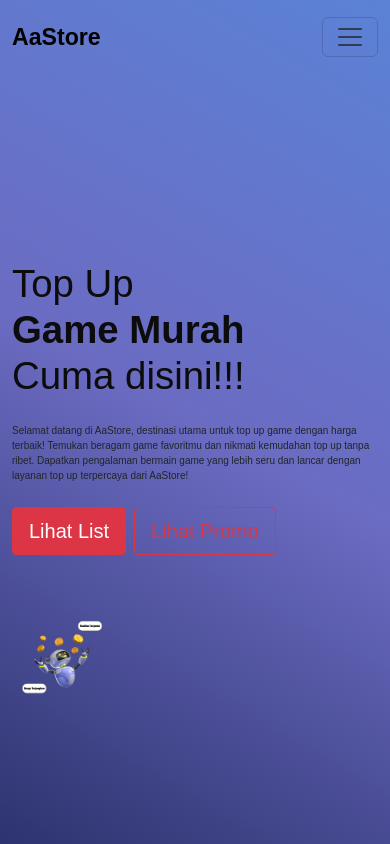
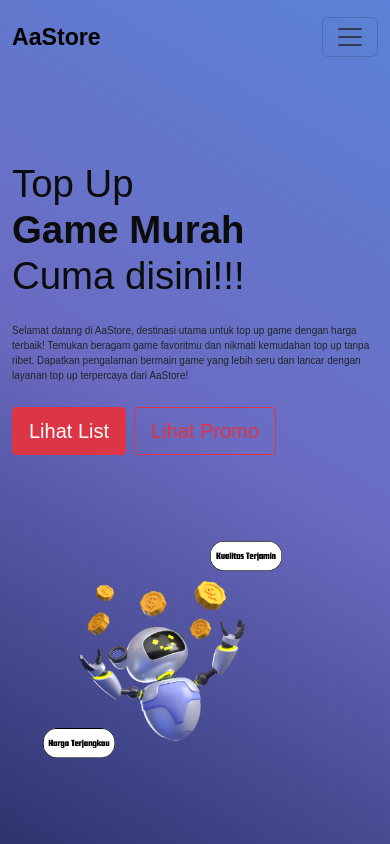
Before and after one commit to zeevana/project-aastore, a React (Vite) app: page / in a window 390 px wide. Shown: the top 844 px of the page. Built offline with nearby package versions, Linux system fonts and the light colour scheme.

Commit message:
perbaikan 7

```diff
--- a/src/style/main.css
+++ b/src/style/main.css
@@ -142,7 +142,7 @@
         font-size: 10px;
     }
     .homepage .header-box  img {
-        width: 100px;
+        width: 300px;
     }
     .homepage .kelas .row.row:nth-child(2) {
         grid-template-columns: repeat(3, 1fr); /* Menjadi 3 kolom pada layar ponsel */
```
